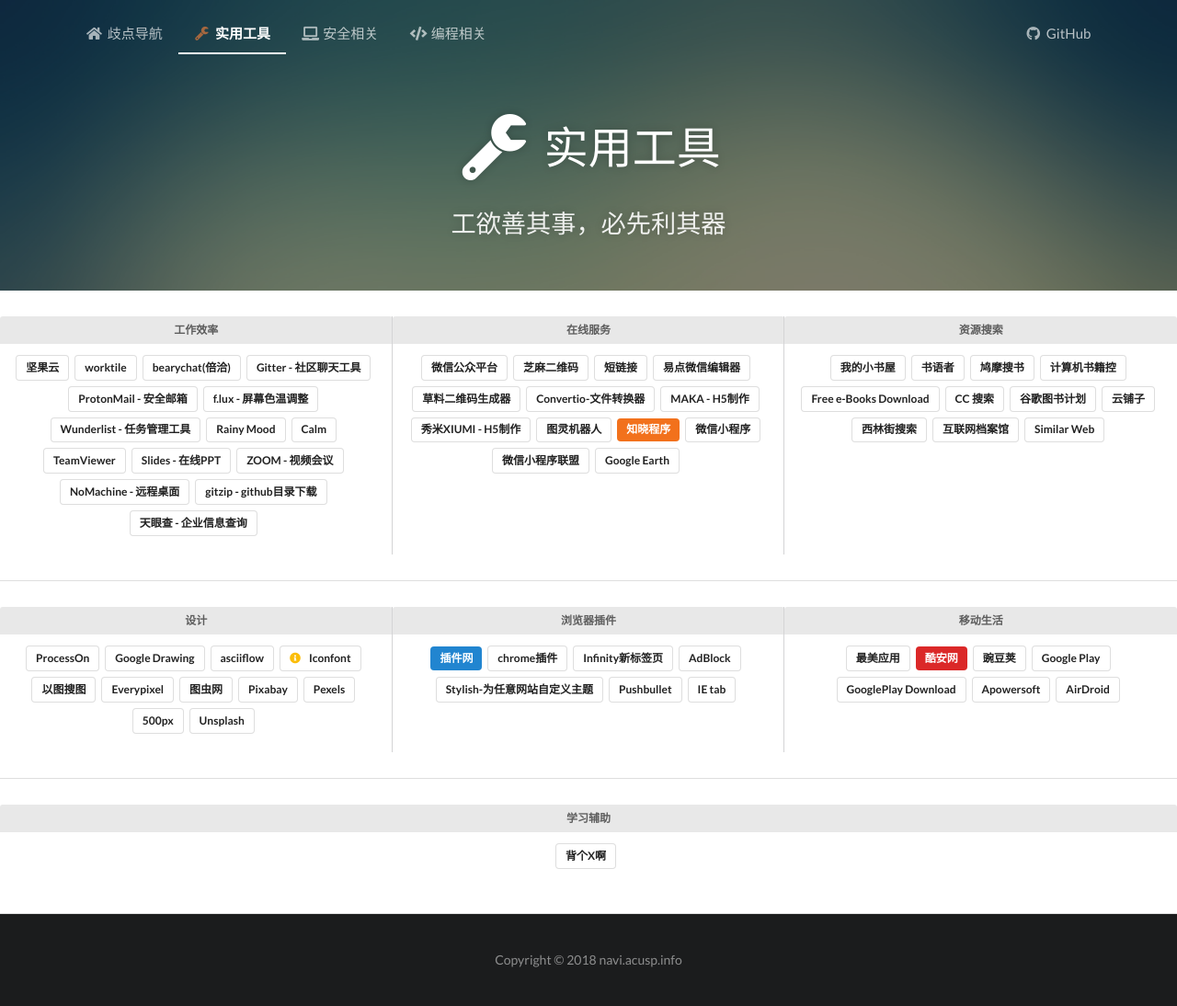
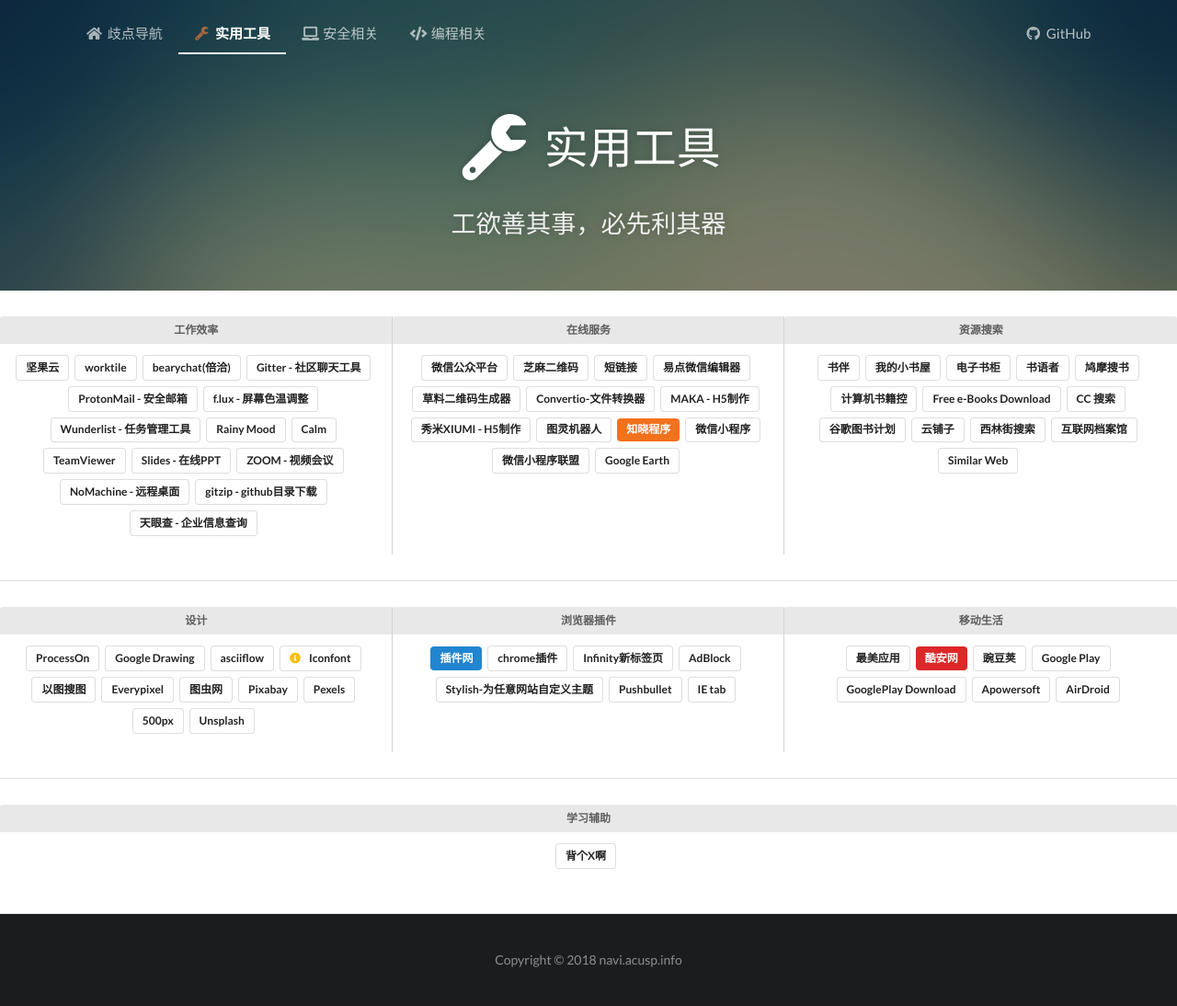
Before and after one commit to acusp/AC-Navi, a Jekyll site: the page built from tool/index.html, in a window 1280 px wide. Shown: the whole page at 92% size. Built offline with Jekyll 4.4.1, drawn with Linux system fonts in a browser that asks for light colours; comment, search, counter and statistics services are not loaded.

Commit message:
Update some links

```diff
--- a/_data/home_links.yml
+++ b/_data/home_links.yml
@@ -27,6 +27,10 @@
       icon: amazon yellow
       style: basic
       url: https://www.amazon.cn/
+
+    - name: PayPal
+      style: basic
+      rul: https://www.paypal.com/c2/webapps/mpp/home
 
     - name: Apple
       style: basic
--- a/_data/tool_links.yml
+++ b/_data/tool_links.yml
@@ -119,9 +119,17 @@
 
   - category: 资源搜索
     links:
+    - name: 书伴
+      style: basic
+      url: https://bookfere.com/
+
     - name: 我的小书屋
       style: basic
       url: http://mebook.cc/
+
+    - name: 电子书柜
+      style: basic
+      url: https://bookset.me/
 
     - name: 书语者
       style: basic
```
